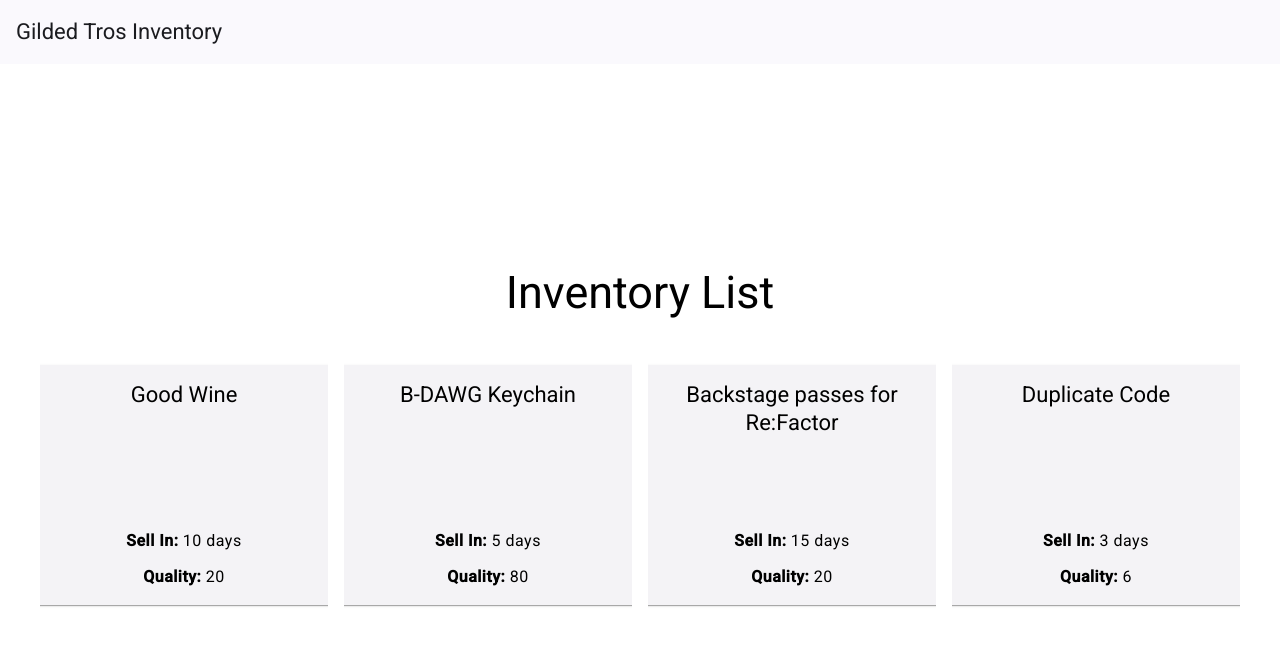
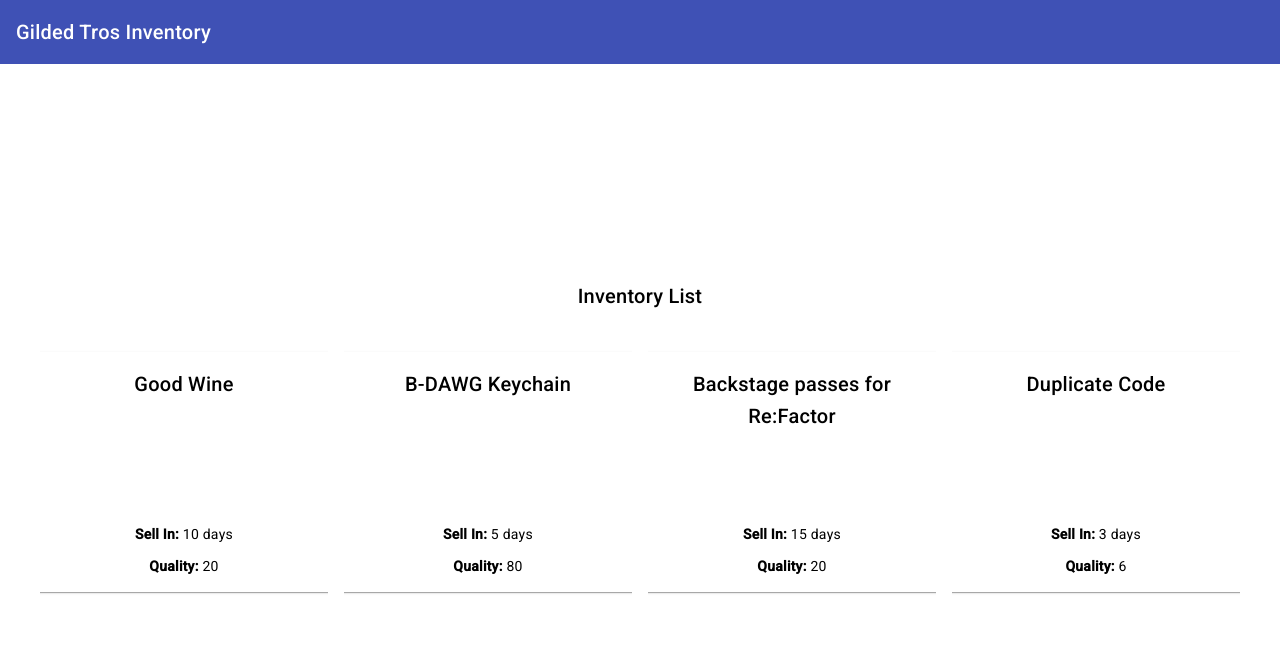
Before and after one commit to Canolz/gilded-tros, an Angular app: page / in a window 1280 px wide. Shown: the top 646 px of the page. Built offline with nearby package versions, Linux system fonts and the light colour scheme.

Commit message:
Fixed angular material's built in theme and added animations

```diff
--- a/src/app/app.config.ts
+++ b/src/app/app.config.ts
@@ -3,7 +3,8 @@ import { provideRouter } from '@angular/router';
 
 import { routes } from './app.routes';
 import { provideHttpClient } from '@angular/common/http';
+import { provideAnimationsAsync } from '@angular/platform-browser/animations/async';
 
 export const appConfig: ApplicationConfig = {
-  providers: [provideZoneChangeDetection({ eventCoalescing: true }), provideRouter(routes), provideHttpClient()]
+  providers: [provideZoneChangeDetection({ eventCoalescing: true }), provideRouter(routes), provideHttpClient(), provideAnimationsAsync()]
 };
--- a/src/styles.css
+++ b/src/styles.css
@@ -1,4 +1,4 @@
-/* You can add global styles to this file, and also import other style files */
+@import '@angular/material/prebuilt-themes/indigo-pink.css';
 
 html, body { height: 100%; }
 body { margin: 0; font-family: Roboto, "Helvetica Neue", sans-serif; }
```
